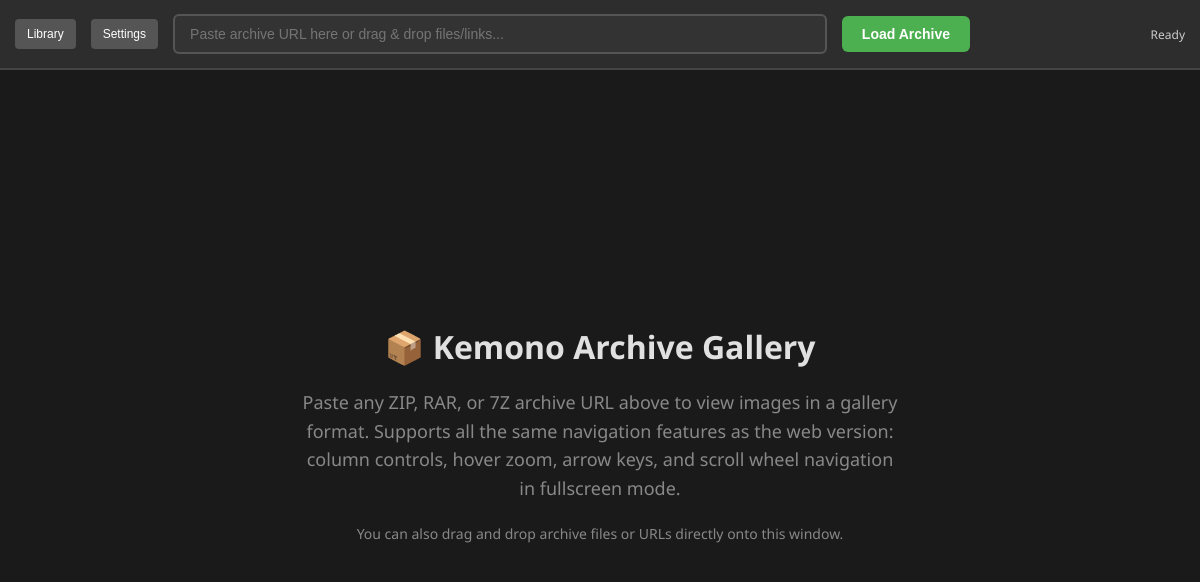
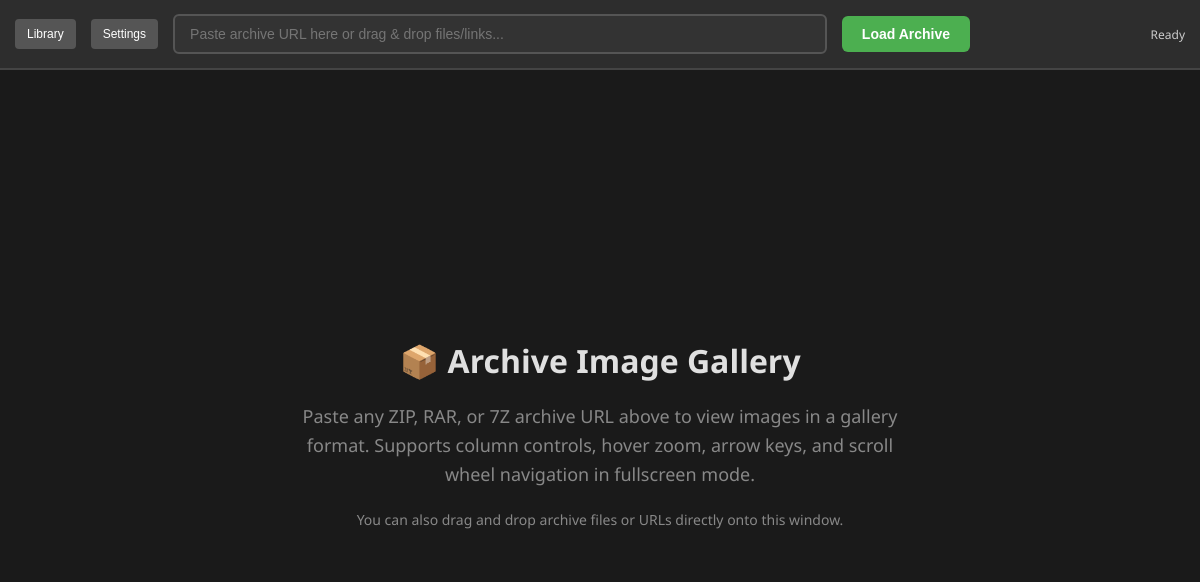
Before and after one commit to Archov/image-archive-gallery-viewer, an Electron app: page index.html in a window 1200 px wide. Drawn offline with Linux system fonts and the light colour scheme; no server answers.

Commit message:
refactor: rename project to Archive Image Gallery
- Updated title in index.html
- Updated name in package-lock.json

```diff
--- a/index.html
+++ b/index.html
@@ -3,7 +3,7 @@
 <head>
     <meta charset="UTF-8">
     <meta name="viewport" content="width=device-width, initial-scale=1.0">
-    <title>Kemono Archive Gallery</title>
+    <title>Archive Image Gallery</title>
         <link rel="stylesheet" href="./src/renderer/styles/base.css">
     <link rel="stylesheet" href="./src/renderer/styles/gallery.css">
     <link rel="stylesheet" href="./src/renderer/styles/history.css">
@@ -21,8 +21,8 @@
 
     <div class="main-content">
         <div class="welcome" id="welcome">
-            <h1>📦 Kemono Archive Gallery</h1>
-            <p>Paste any ZIP, RAR, or 7Z archive URL above to view images in a gallery format. Supports all the same navigation features as the web version: column controls, hover zoom, arrow keys, and scroll wheel navigation in fullscreen mode.</p>
+            <h1>📦 Archive Image Gallery</h1>
+            <p>Paste any ZIP, RAR, or 7Z archive URL above to view images in a gallery format. Supports column controls, hover zoom, arrow keys, and scroll wheel navigation in fullscreen mode.</p>
             <p style="margin-top: 20px; color: #888; font-size: 14px;">
                 You can also drag and drop archive files or URLs directly onto this window.
             </p>
```
Also changed, not shown: 1 other file.
